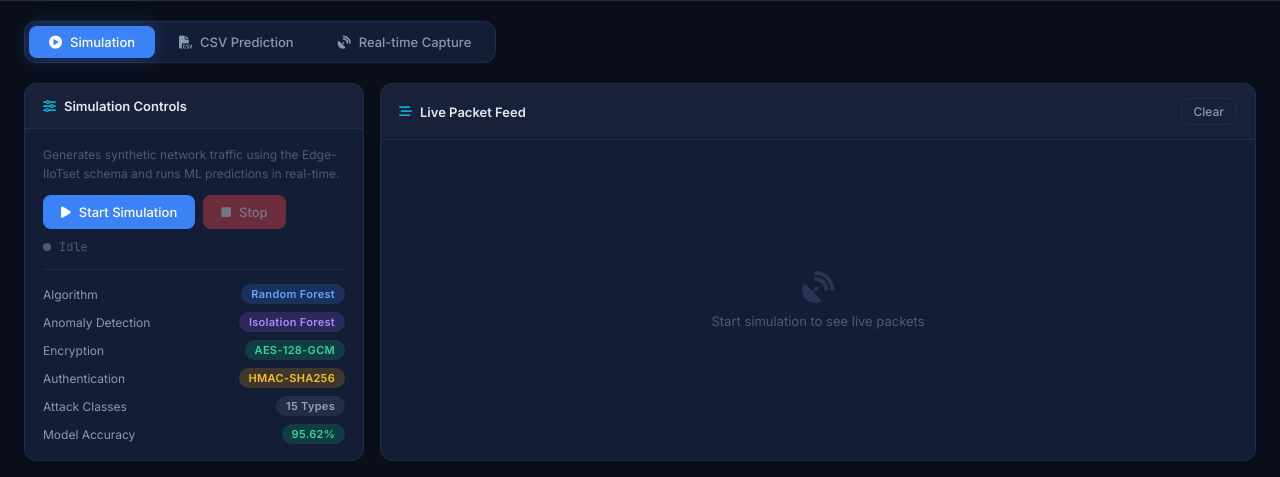
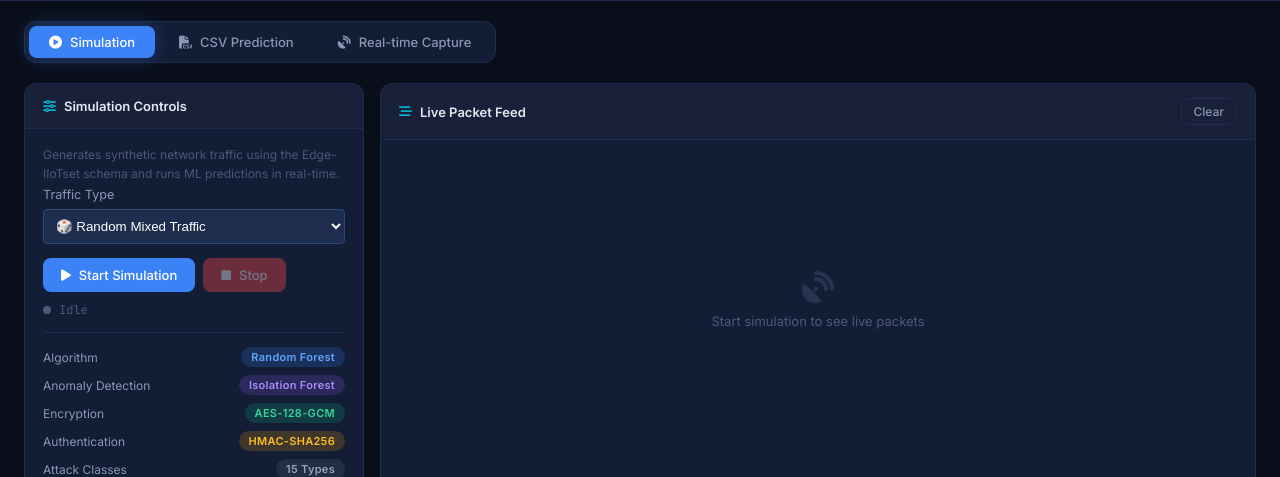
Before and after one commit to mohitsharmas97/Network-Intrusion-Detection-System, a Flask app: page / in a window 1280 px wide. Shown: the part 161-638 px from the top of the page. Run offline with Flask 3, Linux system fonts and the light colour scheme; some libraries are stand-ins or nearby versions.

Commit message:
add remaining code

```diff
--- a/app.py
+++ b/app.py
@@ -76,6 +76,11 @@ stats = {
     'encryption_times': [],
     'attack_counts': {k: 0 for k in ATTACK_TYPES},
     'recent_alerts': []
+}
+
+# Simulation Config
+simulation_config = {
+    'attack_type': 'Random'
 }
 
 # ─── Encryption ───────────────────────────────────────────────────────────────
@@ -311,13 +316,17 @@ def predict_csv():
 
 @app.route('/api/simulate/start', methods=['POST'])
 def start_simulation():
-    global simulation_running
+    global simulation_running, simulation_config
     if simulation_running:
         return jsonify({'message': 'Simulation already running'})
+
+    data = request.json or {}
+    simulation_config['attack_type'] = data.get('attack_type', 'Random')
+
     simulation_running = True
     t = threading.Thread(target=run_simulation, daemon=True)
     t.start()
-    return jsonify({'message': 'Simulation started'})
+    return jsonify({'message': f"Simulation started ({simulation_config['attack_type']})"})
 
 @app.route('/api/simulate/stop', methods=['POST'])
 def stop_simulation():
@@ -327,16 +336,25 @@ def stop_simulation():
 
 def run_simulation():
     """Background thread: generate synthetic packets and emit via SocketIO."""
-    global simulation_running
+    global simulation_running, simulation_config
     aes_key = generate_aes_key()
 
     while simulation_running:
         try:
-            attack_type = random.choices(
-                ATTACK_TYPES,
-                weights=[30, 5, 5, 4, 4, 4, 4, 4, 4, 4, 4, 4, 4, 2, 2],
-                k=1
-            )[0]
+            selected_type = simulation_config.get('attack_type', 'Random')
+
+            if selected_type == 'Random':
+                attack_type = random.choices(
+                    ATTACK_TYPES,
+                    weights=[30, 5, 5, 4, 4, 4, 4, 4, 4, 4, 4, 4, 4, 2, 2],
+                    k=1
+                )[0]
+            else:
+                # If specific type selected, generate that type 90% of time, Normal 10% (for realism)
+                # Or just strictly generate that type if user wants to see specific attacks
+                # The user request said "specify the attack namse and all", implying strict selection
+                attack_type = selected_type
+
             row = generate_sample_row(attack_type)
             df = pd.DataFrame([row])
             X_scaled = preprocess_features(df)
@@ -366,6 +384,7 @@ def run_simulation():
             # Build payload — all native Python types, safe for JSON
             payload = {
                 'timestamp': datetime.now().strftime('%H:%M:%S'),
+                'mode': 'simulation',
                 'src_ip': str(row['ip.src_host']),
                 'dst_ip': str(row['ip.dst_host']),
                 'attack_type': pred['attack_type'],
@@ -484,6 +503,7 @@ def run_realtime_capture():
 
                 payload = {
                     'timestamp': datetime.now().strftime('%H:%M:%S'),
+                    'mode': 'realtime',
                     'src_ip': src_ip,
                     'dst_ip': dst_ip,
                     'attack_type': pred['attack_type'],
--- a/static/js/dashboard.js
+++ b/static/js/dashboard.js
@@ -40,9 +40,19 @@ socket.on('disconnect', () => {
 
 socket.on('packet_update', (data) => {
     updateStats(data);
+
+    // Route packet to correct feed based on mode
+    if (data.mode === 'simulation') {
         addPacketToFeed(data, 'packetFeed');
+        updateTrafficChart(data, 'simulation');
+    } else if (data.mode === 'realtime') {
         addPacketToFeed(data, 'rtPacketFeed');
-    updateTrafficChart(data);
+        updateTrafficChart(data, 'realtime');
+    } else {
+        // Fallback for CSV or legacy
+        addPacketToFeed(data, 'packetFeed');
+    }
+
     updateAttackChart(data.attack_counts);
     if (data.is_attack) addAlert(data);
 });
@@ -197,12 +207,20 @@ function initCharts() {
     });
 }
 
-function updateTrafficChart(data) {
+function updateTrafficChart(data, mode) {
     const now = data.timestamp;
     const isAttack = data.is_attack ? 1 : 0;
     const isNormal = data.is_attack ? 0 : 1;
 
-    [trafficChart, rtTrafficChart].forEach(chart => {
+    let chart;
+    if (mode === 'simulation') {
+        chart = trafficChart;
+    } else if (mode === 'realtime') {
+        chart = rtTrafficChart;
+    } else {
+        return;
+    }
+
     if (chart.data.labels.length === 0 || chart.data.labels[chart.data.labels.length - 1] !== now) {
         chart.data.labels.push(now);
         chart.data.datasets[0].data.push(isNormal);
@@ -218,7 +236,6 @@ function updateTrafficChart(data) {
         chart.data.datasets.forEach(d => d.data.shift());
     }
     chart.update('none');
-    });
 }
 
 function updateAttackChart(counts) {
@@ -236,18 +253,25 @@ function updateAttackChart(counts) {
 
 // ─── Simulation ───────────────────────────────────────────────────────────────
 async function startSimulation() {
-    const res = await fetch('/api/simulate/start', { method: 'POST' });
+    const attackType = document.getElementById('simAttackType').value;
+    const res = await fetch('/api/simulate/start', {
+        method: 'POST',
+        headers: { 'Content-Type': 'application/json' },
+        body: JSON.stringify({ attack_type: attackType })
+    });
     const data = await res.json();
     document.getElementById('simStartBtn').disabled = true;
     document.getElementById('simStopBtn').disabled = false;
+    document.getElementById('simAttackType').disabled = true; // Disable selection while running
     document.getElementById('simStatus').innerHTML = '<span class="dot-running"></span> Running...';
-    showToast('Simulation started');
+    showToast(`Simulation started (${attackType})`);
 }
 
 async function stopSimulation() {
     const res = await fetch('/api/simulate/stop', { method: 'POST' });
     document.getElementById('simStartBtn').disabled = false;
     document.getElementById('simStopBtn').disabled = true;
+    document.getElementById('simAttackType').disabled = false; // Re-enable selection
     document.getElementById('simStatus').innerHTML = '<span class="dot-idle"></span> Stopped';
     showToast('Simulation stopped');
 }
--- a/templates/index.html
+++ b/templates/index.html
@@ -1,16 +1,21 @@
 <!DOCTYPE html>
 <html lang="en">
+
 <head>
     <meta charset="UTF-8">
     <meta name="viewport" content="width=device-width, initial-scale=1.0">
     <title>Network Intrusion Detection System | NIDS Dashboard</title>
-    <meta name="description" content="Real-time network intrusion detection using ML-powered analysis with AES-128-GCM encryption">
-    <link href="https://fonts.googleapis.com/css2?family=Inter:wght@300;400;500;600;700&family=JetBrains+Mono:wght@400;500&display=swap" rel="stylesheet">
+    <meta name="description"
+        content="Real-time network intrusion detection using ML-powered analysis with AES-128-GCM encryption">
+    <link
+        href="https://fonts.googleapis.com/css2?family=Inter:wght@300;400;500;600;700&family=JetBrains+Mono:wght@400;500&display=swap"
+        rel="stylesheet">
     <link rel="stylesheet" href="https://cdnjs.cloudflare.com/ajax/libs/font-awesome/6.4.0/css/all.min.css">
     <script src="https://cdn.jsdelivr.net/npm/chart.js@4.4.0/dist/chart.umd.min.js"></script>
     <script src="https://cdnjs.cloudflare.com/ajax/libs/socket.io/4.6.1/socket.io.min.js"></script>
     <link rel="stylesheet" href="/static/css/style.css">
 </head>
+
 <body>
     <!-- Header -->
     <header class="header">
@@ -98,7 +103,34 @@
                         <h3><i class="fas fa-sliders"></i> Simulation Controls</h3>
                     </div>
                     <div class="panel-body">
-                        <p class="hint">Generates synthetic network traffic using the Edge-IIoTset schema and runs ML predictions in real-time.</p>
+                        <p class="hint">Generates synthetic network traffic using the Edge-IIoTset schema and runs ML
+                            predictions in real-time.</p>
+                        <div class="form-group" style="margin-bottom: 1rem;">
+                            <label for="simAttackType"
+                                style="display:block; margin-bottom:0.5rem; font-size:0.9rem; color:#8899b4;">Traffic
+                                Type</label>
+                            <select id="simAttackType" class="form-select"
+                                style="width:100%; padding:8px; background:#1e2d4d; border:1px solid #2d4a77; color:#fff; border-radius:4px;">
+                                <option value="Random">🎲 Random Mixed Traffic</option>
+                                <option value="Normal">✅ Normal Traffic</option>
+                                <optgroup label="Attacks">
+                                    <option value="DDoS_UDP">DDoS UDP</option>
+                                    <option value="DDoS_ICMP">DDoS ICMP</option>
+                                    <option value="DDoS_TCP">DDoS TCP</option>
+                                    <option value="DDoS_HTTP">DDoS HTTP</option>
+                                    <option value="SQL_injection">SQL Injection</option>
+                                    <option value="XSS">XSS (Cross-Site Scripting)</option>
+                                    <option value="Port_Scanning">Port Scanning</option>
+                                    <option value="Vulnerability_scanner">Vulnerability Scanner</option>
+                                    <option value="Password">Password Brute Force</option>
+                                    <option value="Backdoor">Backdoor Malware</option>
+                                    <option value="Ransomware">Ransomware</option>
+                                    <option value="Uploading">Malicious Upload</option>
+                                    <option value="MITM">Man-in-the-Middle</option>
+                                    <option value="Fingerprinting">OS Fingerprinting</option>
+                                </optgroup>
+                            </select>
+                        </div>
                         <div class="btn-group">
                             <button class="btn btn-primary" id="simStartBtn" onclick="startSimulation()">
                                 <i class="fas fa-play"></i> Start Simulation
@@ -192,19 +224,22 @@
                         <h3><i class="fas fa-upload"></i> Upload CSV Dataset</h3>
                     </div>
                     <div class="panel-body">
-                        <p class="hint">Upload a CSV file from the Edge-IIoTset dataset (or use the generated sample). The system will classify each row and encrypt the results.</p>
+                        <p class="hint">Upload a CSV file from the Edge-IIoTset dataset (or use the generated sample).
+                            The system will classify each row and encrypt the results.</p>
 
                         <div class="upload-zone" id="uploadZone" onclick="document.getElementById('csvFile').click()">
                             <i class="fas fa-cloud-upload-alt"></i>
                             <p>Click to select CSV file</p>
                             <span>or drag and drop here</span>
-                            <input type="file" id="csvFile" accept=".csv" style="display:none" onchange="handleFileSelect(event)">
+                            <input type="file" id="csvFile" accept=".csv" style="display:none"
+                                onchange="handleFileSelect(event)">
                         </div>
 
                         <div id="fileInfo" class="file-info hidden">
                             <i class="fas fa-file-csv"></i>
                             <span id="fileName"></span>
-                            <button class="btn btn-ghost btn-sm" onclick="clearFile()"><i class="fas fa-times"></i></button>
+                            <button class="btn btn-ghost btn-sm" onclick="clearFile()"><i
+                                    class="fas fa-times"></i></button>
                         </div>
 
                         <div class="btn-group">
@@ -351,4 +386,5 @@
 
     <script src="/static/js/dashboard.js"></script>
 </body>
+
 </html>
```
Lines whose indentation alone changed are shown as unchanged.
